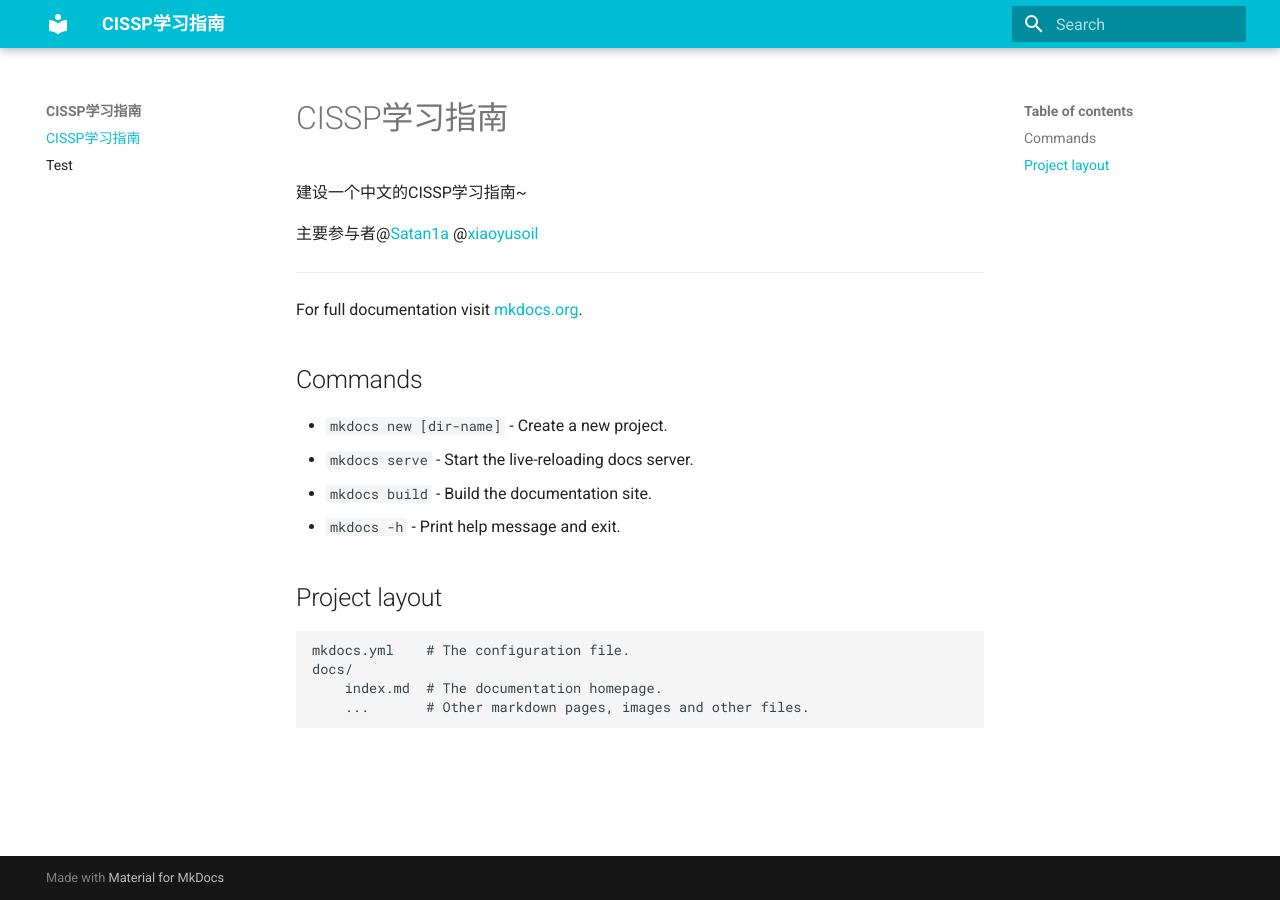
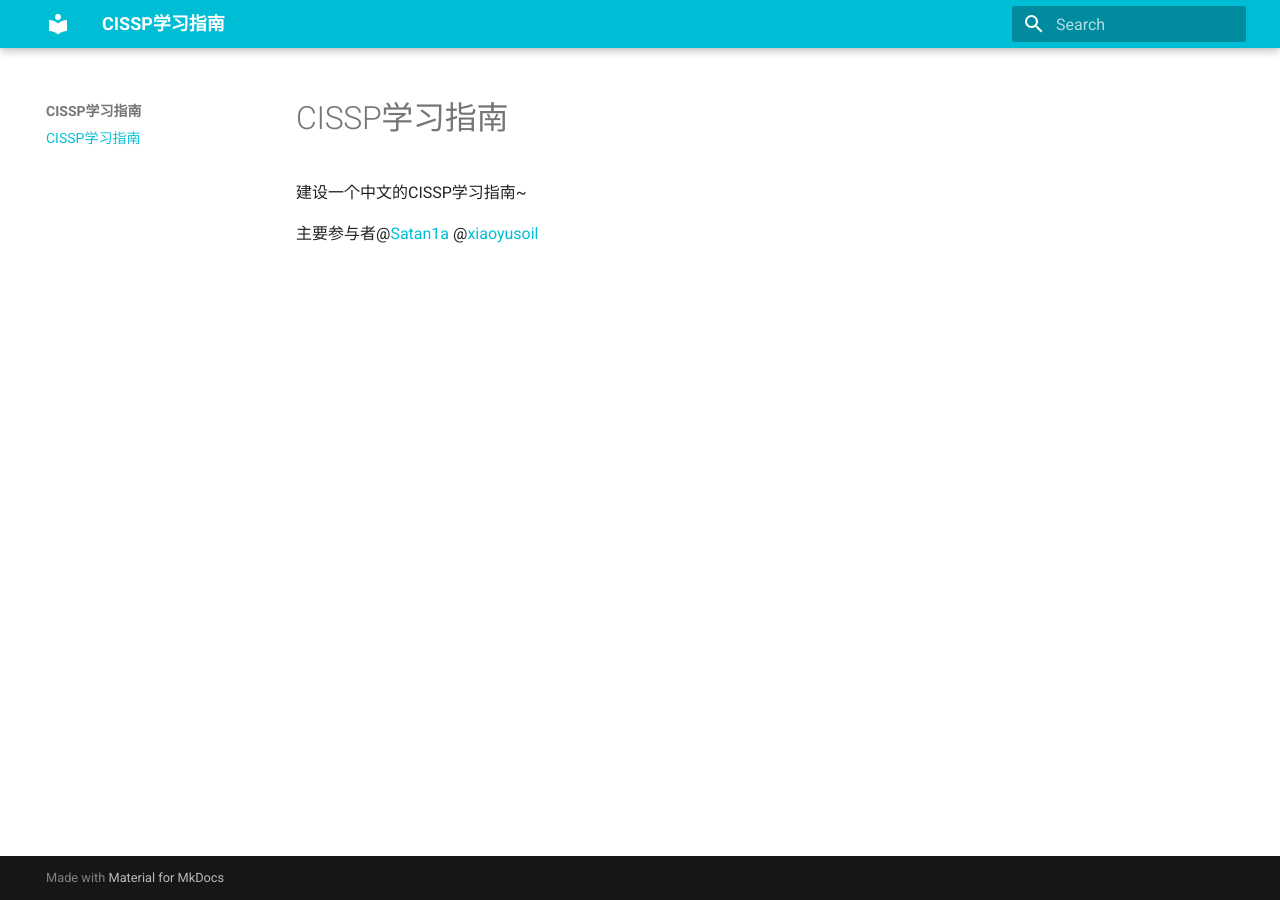
Before and after one commit to Avengers7/CISSP_Study_Guide, an MkDocs documentation site: the page built from docs/index.md, in a window 1280 px wide. Built offline with MkDocs 1.6.1 and Material for MkDocs 9.7.7, drawn with Linux system fonts in a browser that asks for light colours.

Commit message:
travis test

```diff
--- a/docs/index.md
+++ b/docs/index.md
@@ -3,22 +3,3 @@
 建设一个中文的CISSP学习指南~
 
 主要参与者@[Satan1a](https://github.com/satan1a) @[xiaoyusoil](https://github.com/xiaoyusoil)
-
-
----
-
-For full documentation visit [mkdocs.org](https://www.mkdocs.org).
-
-## Commands
-
-* `mkdocs new [dir-name]` - Create a new project.
-* `mkdocs serve` - Start the live-reloading docs server.
-* `mkdocs build` - Build the documentation site.
-* `mkdocs -h` - Print help message and exit.
-
-## Project layout
-
-    mkdocs.yml    # The configuration file.
-    docs/
-        index.md  # The documentation homepage.
-        ...       # Other markdown pages, images and other files.
```
Also changed, not shown: docs/test.md (deleted, +0 -2 lines).
